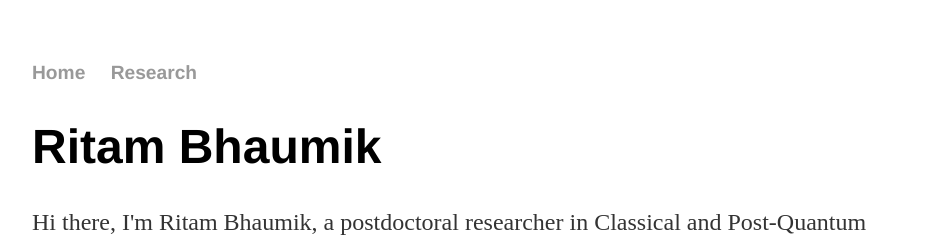
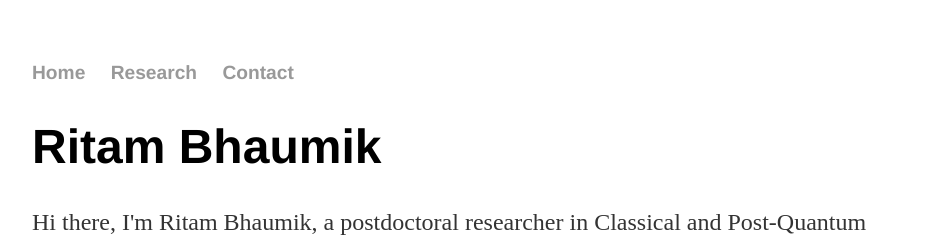
Before and after one commit to ritam-b/ritam-b.github.io, a Jekyll site: the page built from index.html, in a window 1280 px wide. Shown: the top 246 px of the page, without its empty margins (160-1095 px from the left). Built offline with Jekyll 4.4.1, drawn with Linux system fonts in a browser that asks for light colours.

Commit message:
Update default.html
Add contact tab

```diff
--- a/_layouts/default.html
+++ b/_layouts/default.html
@@ -11,6 +11,7 @@
     		<ul>
         		<li><a href="/">Home</a></li>
         		<li><a href="/research/">Research</a></li>
+        		<li><a href="/contact/">Contact</a></li>
     		</ul>
 		</nav>
 		<div class="container">
```
